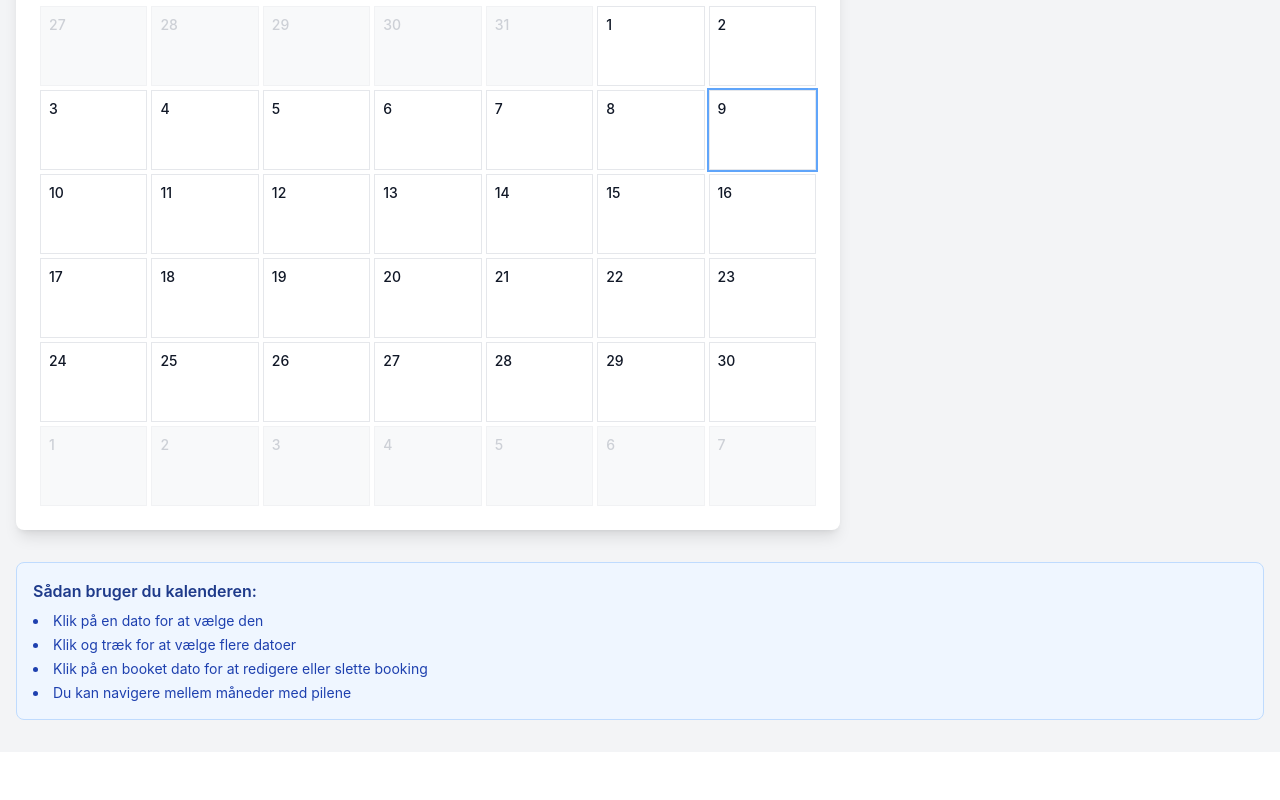
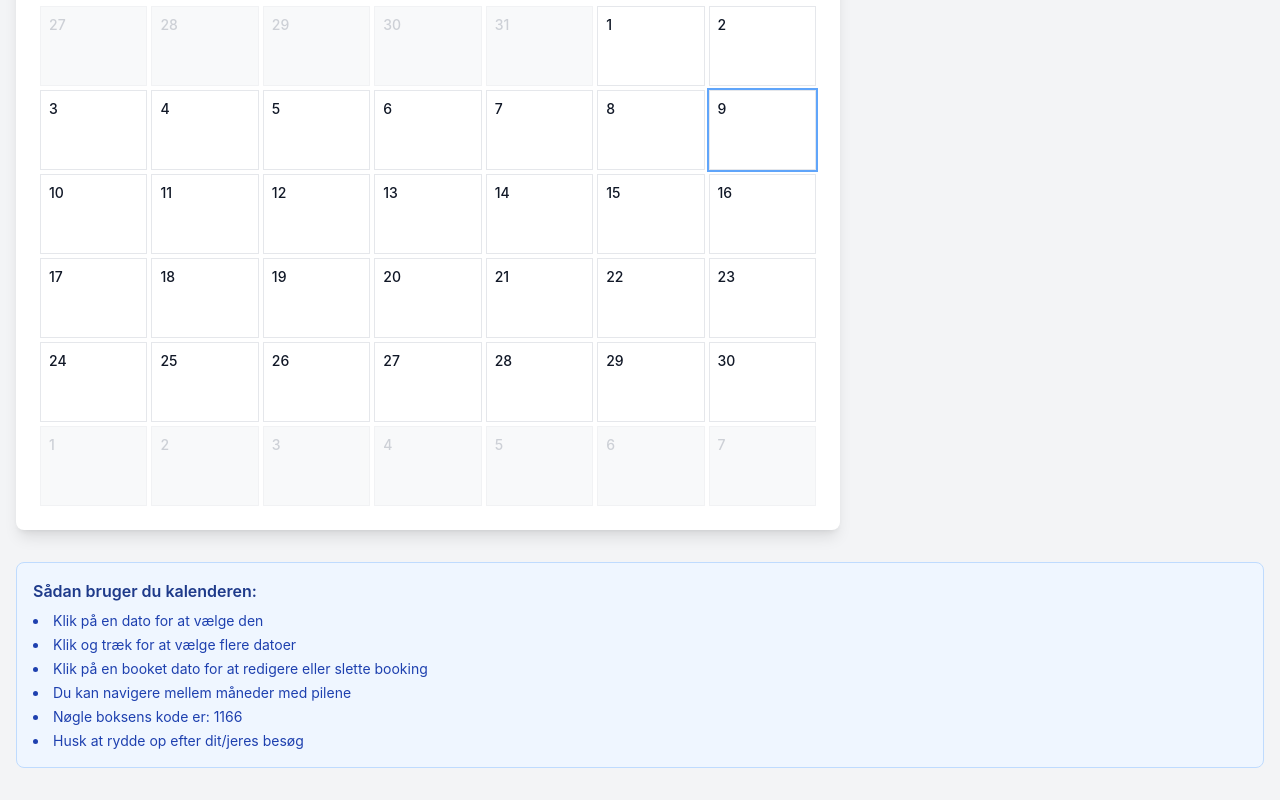
Before and after one commit to FrederikKongstedMadsen/sommerhus-kalender, a React (Vite) app: page / in a window 1280 px wide. Shown: the part 230-1030 px from the top of the page. Before the commit the page ends 982 px from the top, so only its background shows below. Built offline with nearby package versions, Linux system fonts and the light colour scheme; no server answers; the database is empty.

Commit message:
Added extra list items

```diff
--- a/src/App.tsx
+++ b/src/App.tsx
@@ -207,6 +207,8 @@ function App() {
             <li>Klik og træk for at vælge flere datoer</li>
             <li>Klik på en booket dato for at redigere eller slette booking</li>
             <li>Du kan navigere mellem måneder med pilene</li>
+            <li>Nøgle boksens kode er: 1166</li>
+            <li>Husk at rydde op efter dit/jeres besøg</li>
           </ul>
         </div>
       </div>
```
